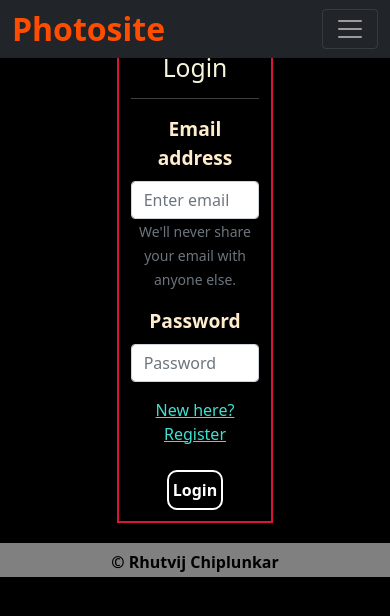
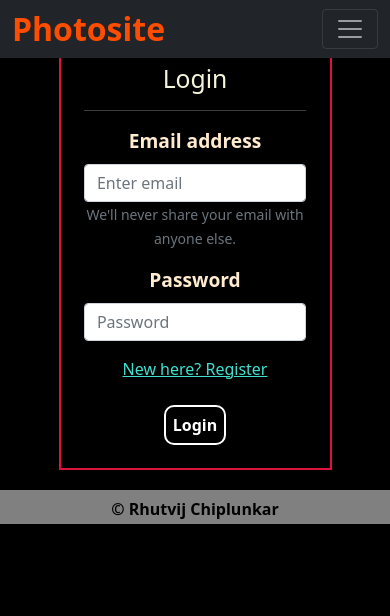
Before and after one commit to RhutvijChiplunkar/Photosite, a React (Create React App) app: page /login in a window 390 px wide. Shown: the top 616 px of the page. Built offline with nearby package versions, Linux system fonts and the light colour scheme; no server answers.

Commit message:
Css modified - minor removals

```diff
--- a/src/comps/Login/Login.css
+++ b/src/comps/Login/Login.css
@@ -2,8 +2,11 @@
     align-items: center;
     margin-top: 10%;
 }
-h2{
-    color: chocolate;
+.login-forms hr{
+    height: 5px;
+    background-color: whitesmoke;
+    border: none;
+    align-items: center;
 }
 .login-forms Form{
     border: crimson 2px solid;
@@ -11,12 +14,7 @@ h2{
     padding: 3%;
     width: 40%;
 }
-.login-forms hr{
-    height: 5px;
-    background-color: whitesmoke;
-    border: none;
-    align-items: center;
-}
+
 .login-forms button{
     background-color: black;
     border-radius: 10px;
@@ -43,3 +41,18 @@ h2{
     color: red;
     text-decoration: underline none;
 }
+@media screen and (max-width:360px){
+    .login-forms Form{
+        padding: 6%;
+        width: 80%;
+    }
+
+}
+
+@media screen and (max-width:768px){
+    .login-forms Form{
+        padding: 6%;
+        width: 70%;
+    }
+
+}
--- a/src/comps/Signup/Signup.css
+++ b/src/comps/Signup/Signup.css
@@ -1,9 +1,6 @@
 .signup-forms{
     align-items: center;
     margin-top: 10%;
-}
-h2{
-    color: chocolate;
 }
 .signup-forms hr{
     height: 5px;
```
